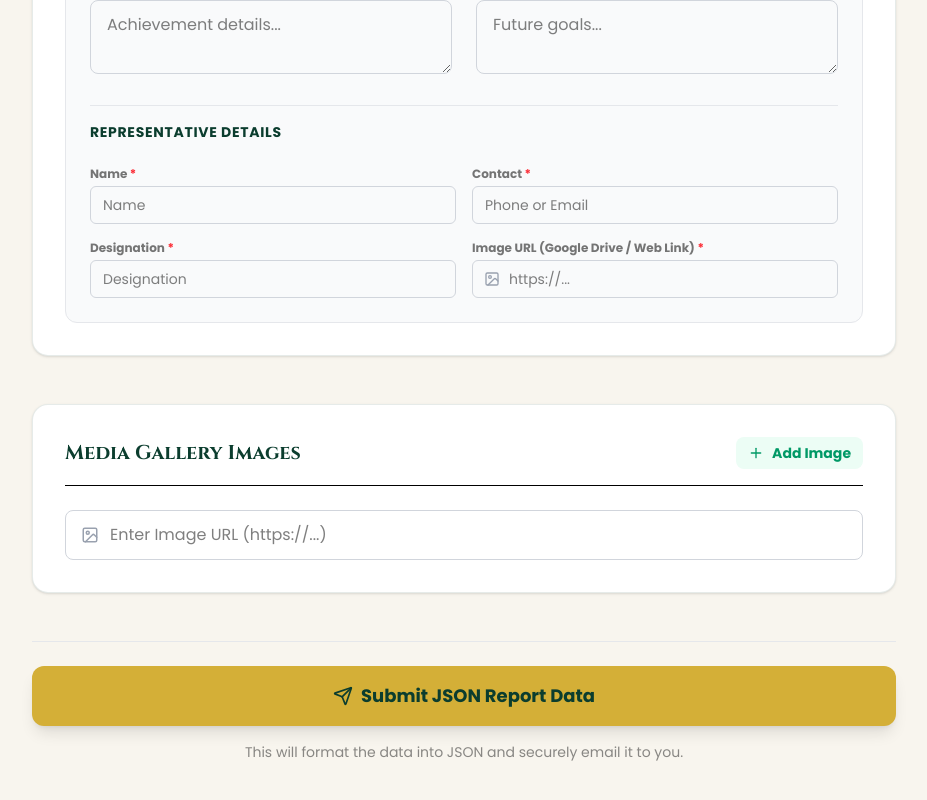
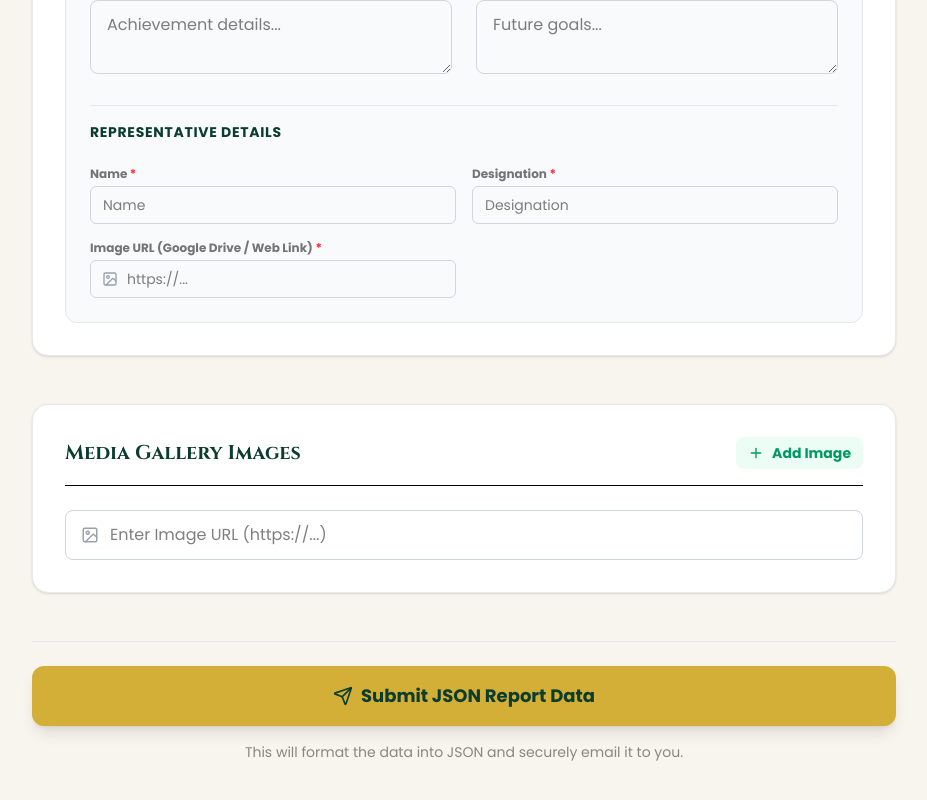
Before and after one commit to kuldeepmaurya4296/asaara-bhopal, a React (Vite) app: page /create-report in a window 1280 px wide. Shown: the part 1726-2526 px from the top of the page, without its empty margins (176-1103 px from the left). Built offline with nearby package versions, Linux system fonts and the light colour scheme.

Commit message:
remove contact from report

```diff
--- a/src/pages/CreateReportPage.jsx
+++ b/src/pages/CreateReportPage.jsx
@@ -9,7 +9,6 @@ const emptyUmoor = {
   futureGoals: "",
   representative: {
     name: "",
-    contact: "",
     designation: "",
     image: ""
   }
@@ -147,7 +146,7 @@ export default function CreateReportPage() {
     // Check umoors
     for (const umoor of formData.umoors) {
       if (!umoor.name.trim() || !umoor.keyAchievement.trim() || !umoor.futureGoals.trim()) return false;
-      if (!umoor.representative.name.trim() || !umoor.representative.contact.trim() || !umoor.representative.designation.trim() || !umoor.representative.image.trim()) return false;
+      if (!umoor.representative.name.trim() || !umoor.representative.designation.trim() || !umoor.representative.image.trim()) return false;
     }
 
     return true;
@@ -404,10 +403,6 @@ export default function CreateReportPage() {
                         <input required type="text" value={umoor.representative.name} onChange={(e) => handleUmoorChange(e, index, 'representative', 'name')} className="w-full px-3 py-2 text-sm rounded-md border border-gray-300 focus:border-emerald-dark outline-none" placeholder="Name" />
                       </div>
                       <div>
-                        <label className="block text-xs font-bold text-charcoal/60 mb-1">Contact <span className="text-red-500">*</span></label>
-                        <input required type="text" value={umoor.representative.contact} onChange={(e) => handleUmoorChange(e, index, 'representative', 'contact')} className="w-full px-3 py-2 text-sm rounded-md border border-gray-300 focus:border-emerald-dark outline-none" placeholder="Phone or Email" />
-                      </div>
-                      <div>
                         <label className="block text-xs font-bold text-charcoal/60 mb-1">Designation <span className="text-red-500">*</span></label>
                         <input required type="text" value={umoor.representative.designation} onChange={(e) => handleUmoorChange(e, index, 'representative', 'designation')} className="w-full px-3 py-2 text-sm rounded-md border border-gray-300 focus:border-emerald-dark outline-none" placeholder="Designation" />
                       </div>
--- a/src/pages/ReportPage.jsx
+++ b/src/pages/ReportPage.jsx
@@ -311,10 +311,6 @@ export default function ReportPage() {
                         <div>
                           <p className="font-bold text-emerald-dark text-sm">{umoor.representative.name}</p>
                           <p className="text-xs text-charcoal/60 mb-1">{umoor.representative.designation}</p>
-                          <div className="flex items-center gap-1 text-xs font-medium text-emerald-dark/70">
-                            <Phone size={12} />
-                            <span>{umoor.representative.contact}</span>
-                          </div>
                         </div>
                       </div>
                     </div>
```
